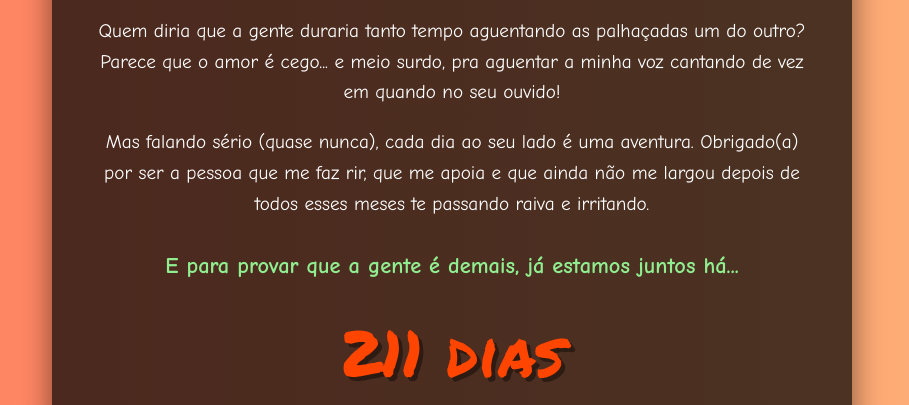
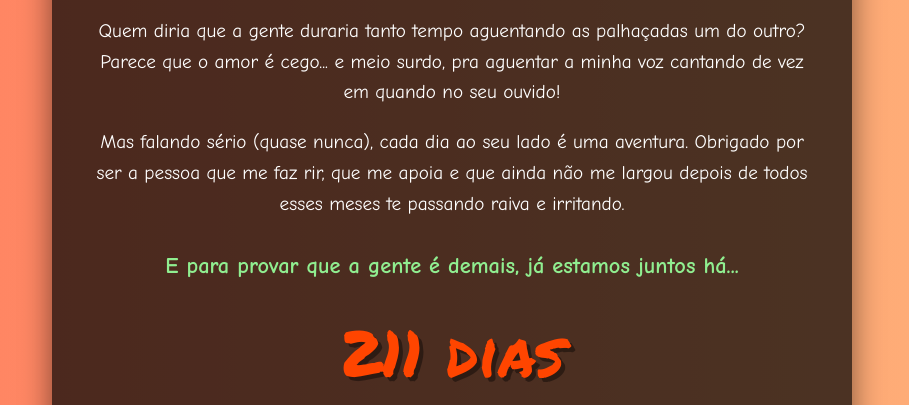
Before and after one commit to Joaogordox23/7A-J, a plain HTML site: page index.html in a window 1280 px wide. Shown: the part 395-800 px from the top of the page, without its empty margins (188-1097 px from the left). Drawn offline with Linux system fonts and the light colour scheme.

Commit message:
Update index.html

```diff
--- a/index.html
+++ b/index.html
@@ -16,7 +16,7 @@
         <h1>Sete Meses de Loucura e Amor!</h1>
         <img src="coracao_engracado.gif" alt="Coração engraçado que pulsa" class="heart-gif">
         <p class="message">Quem diria que a gente duraria tanto tempo aguentando as palhaçadas um do outro? Parece que o amor é cego... e meio surdo, pra aguentar a minha voz cantando de vez em quando no seu ouvido!</p>
-        <p class="message">Mas falando sério (quase nunca), cada dia ao seu lado é uma aventura. Obrigado(a) por ser a pessoa que me faz rir, que me apoia e que ainda não me largou depois de todos esses meses te passando raiva e irritando.</p>
+        <p class="message">Mas falando sério (quase nunca), cada dia ao seu lado é uma aventura. Obrigado por ser a pessoa que me faz rir, que me apoia e que ainda não me largou depois de todos esses meses te passando raiva e irritando.</p>
 
         <p class="message highlight">E para provar que a gente é demais, já estamos juntos há...</p>
         <div id="countdown" class="countdown"></div>
```
